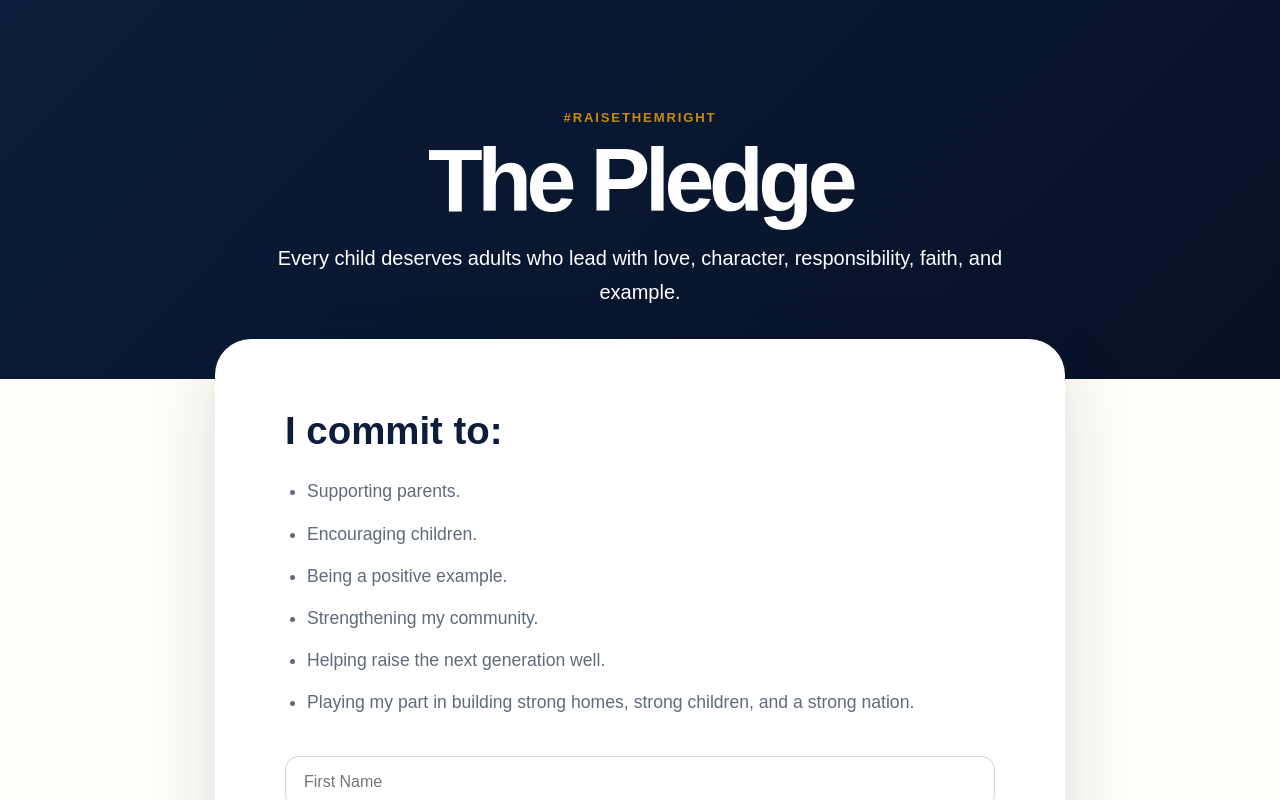
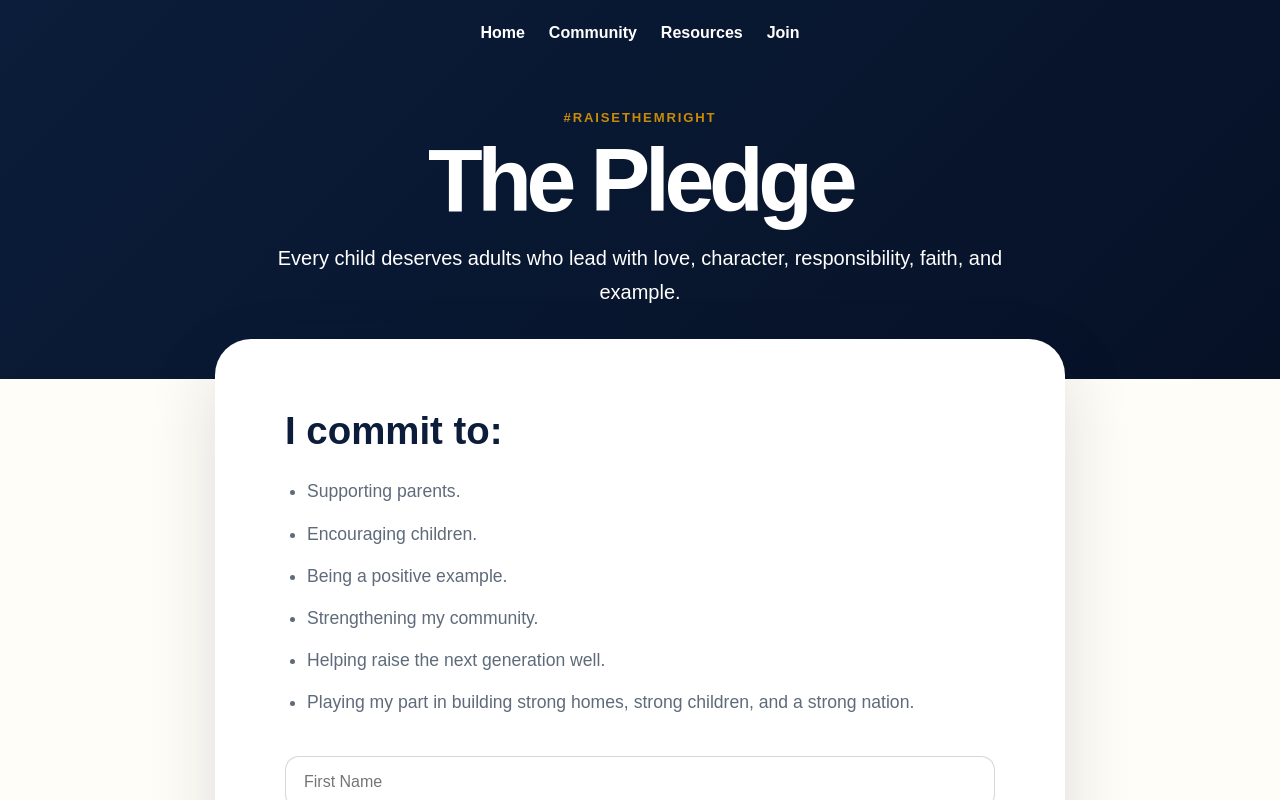
Before and after one commit to nathleegrant-lang/raise-them-right, a Next.js app: page /pledge in a window 1280 px wide. Shown: the top 800 px of the page. Built offline with nearby package versions, Linux system fonts and the light colour scheme.

Commit message:
Update page.tsx

```diff
--- a/src/app/pledge/page.tsx
+++ b/src/app/pledge/page.tsx
@@ -1,6 +1,12 @@
 export default function PledgePage() {
   return (
     <main className="pledge-page">
+      <nav className="pledge-nav">
+  <a href="/">Home</a>
+  <a href="/#community">Community</a>
+  <a href="/#resources">Resources</a>
+  <a href="/#join">Join</a>
+</nav>
       <section className="pledge-hero">
         <p className="eyebrow">#RaiseThemRight</p>
         <h1>The Pledge</h1>
```
